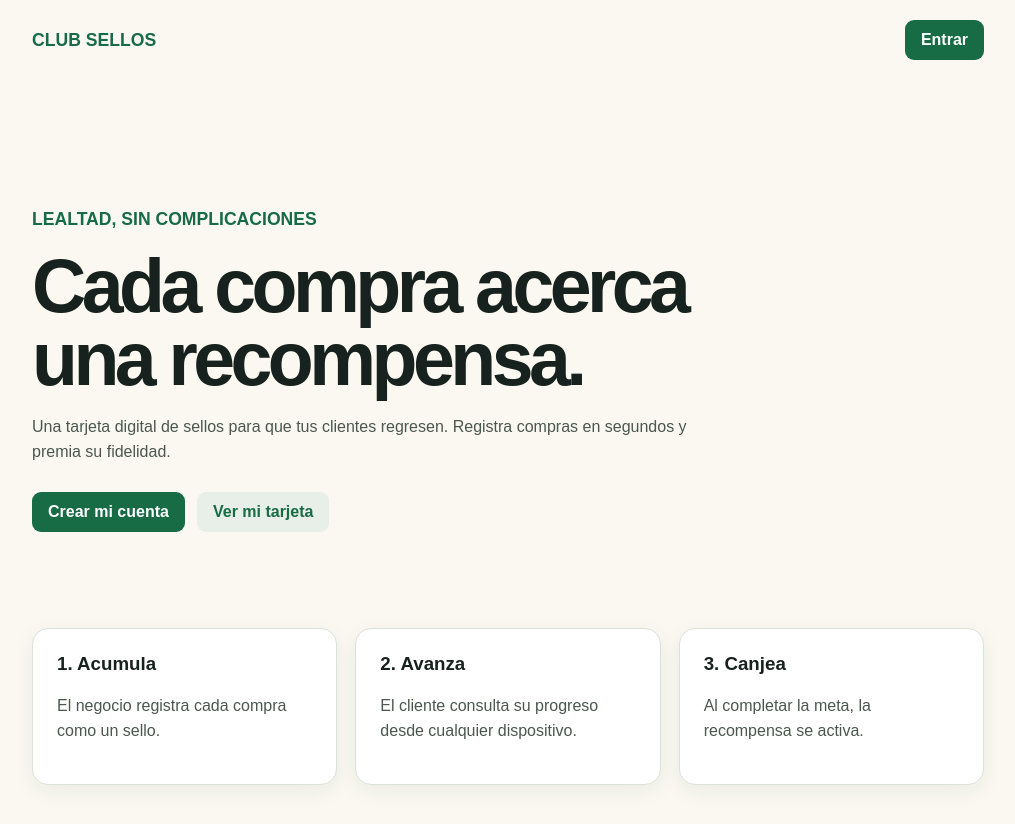
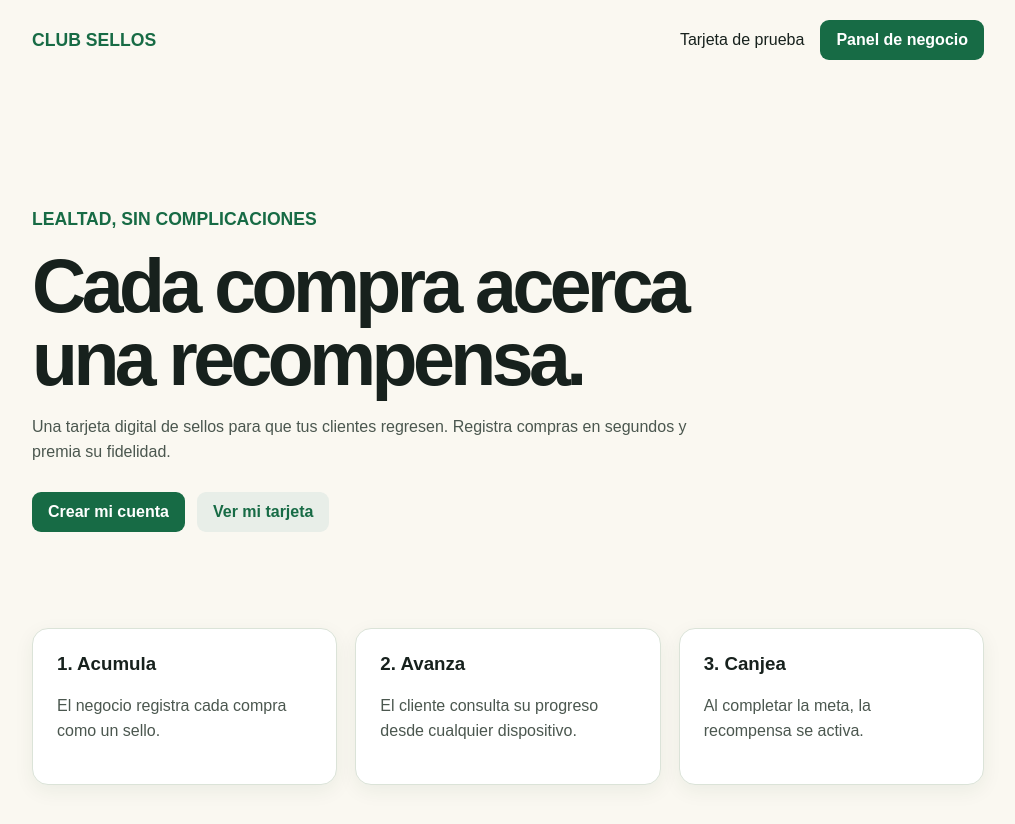
Before and after one commit to soma-lat/sellos, a Next.js app: page / in a window 1280 px wide. Shown: the top 824 px of the page, without its empty margins (132-1147 px from the left). Built offline with nearby package versions, Linux system fonts and the light colour scheme; no server answers.

Commit message:
Update layout.tsx

```diff
--- a/app/layout.tsx
+++ b/app/layout.tsx
@@ -1,15 +1,13 @@
 import "./globals.css";
 import Link from "next/link";
-import { createClient } from "@/lib/supabase/server";
 
 export const metadata = { title: "Club Sellos", description: "Programa de lealtad simple" };
 
-export default async function RootLayout({ children }: Readonly<{ children: React.ReactNode }>) {
-  const supabase = await createClient();
-  const { data: { user } } = await supabase.auth.getUser();
+export default function RootLayout({ children }: Readonly<{ children: React.ReactNode }>) {
   return <html lang="es"><body>
     <nav><Link className="brand" href="/">CLUB SELLOS</Link><div className="navlinks">
-      {user ? <><Link href="/cliente">Mi tarjeta</Link><Link href="/negocio">Negocio</Link></> : <Link className="button" href="/auth">Entrar</Link>}
+      <Link href="/cliente?email=cliente@prueba.com">Tarjeta de prueba</Link>
+      <Link className="button" href="/negocio">Panel de negocio</Link>
     </div></nav>{children}
   </body></html>;
 }
```
